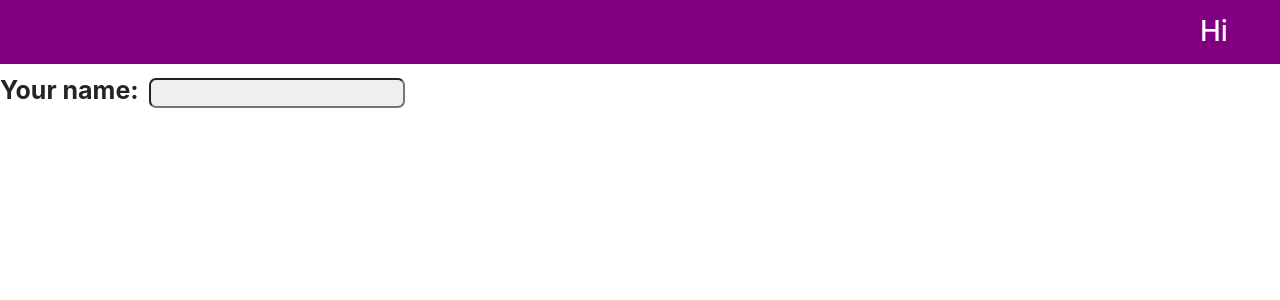
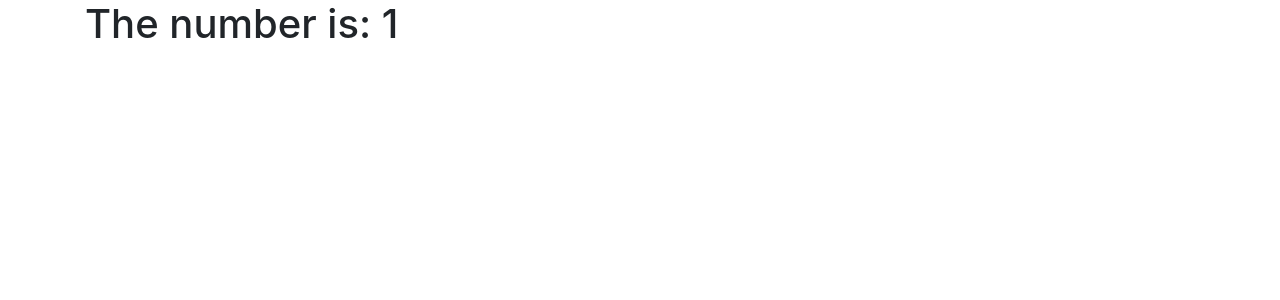
Before and after one commit to seanpranoto/luke-api-walker, a React (Create React App) app: page /1 in a window 1280 px wide. Shown: the top 300 px of the page. Built offline with nearby package versions, Linux system fonts and the light colour scheme.

Commit message:
routing practice

```diff
--- a/package.json
+++ b/package.json
@@ -3,6 +3,7 @@
   "version": "0.1.0",
   "private": true,
   "dependencies": {
+    "@reach/router": "^1.3.4",
     "@testing-library/jest-dom": "^4.2.4",
     "@testing-library/react": "^9.5.0",
     "@testing-library/user-event": "^7.2.1",
--- a/src/App.js
+++ b/src/App.js
@@ -1,17 +1,18 @@
 import React from 'react';
 import './App.css';
-import FormWrapper from "./components/FormWrapper";
-import Wrapper from "./components/Wrapper";
-import Navbar from "./components/Navbar";
-
+import { Router } from "@reach/router";
+import Home from "./components/Home";
 
 
 function App() {
   return (
-      <Wrapper>
-        <Navbar />
-        <FormWrapper />
-      </Wrapper>
+    <div className="container">
+      <Router>
+        <Home path="/home" />
+        <Home path="/:item" />
+        <Home path="/:item/:color/:bgColor" />
+      </Router>
+    </div>
   );
 }
 
--- a/src/components/ContextObject.js
+++ /dev/null
@@ -1,5 +0,0 @@
-import {createContext} from "react";
-
-const MyContext = createContext();
-
-export default MyContext;
--- a/src/components/Form.js
+++ /dev/null
@@ -1,25 +0,0 @@
-import React, {useContext} from "react";
-import Contextobject from "./ContextObject";
-
-
-const Form = () => {
-    const {setState} =useContext(Contextobject);
-    const onChange=(e)=> setState(e.target.value);
-    const labelStyle={
-        marginRight: "10px",
-        fontSize: "25px"
-    }
-    const inputStyle={
-        backgroundColor: "#efefef",
-        borderRadius: "7px"
-    }
-    return (
-        <div>
-            <label style={labelStyle } htmlFor="name"> <b> Your name: </b></label>
-            <input style={inputStyle} type="text" name="name" onChange={onChange}/>
-        </div>
-    )
-}
-
-
-export default Form;
--- a/src/components/FormWrapper.js
+++ /dev/null
@@ -1,12 +0,0 @@
-import React from "react";
-import Form from "./Form";
-
-const FormWrapper = () => {
-    return (
-        <div>
-            <Form />
-        </div>
-    )
-};
-
-export default FormWrapper;
--- /dev/null
+++ b/src/components/Home.js
@@ -0,0 +1,18 @@
+import React from "react";
+
+
+const Home = ({ item, color, bgColor }) => {
+    console.log({ item });
+    if (!item) {
+        return (<h1>Welcome</h1>);
+    } else {
+        if (isNaN(item)) {
+            return (<h1 style={color ? { color: color, backgroundColor: bgColor } : null}>The word is: {item}</h1>)
+        } else {
+            return (<h1>The number is: {item}</h1>)
+        }
+    }
+}
+
+
+export default Home;
--- a/src/components/Navbar.js
+++ /dev/null
@@ -1,18 +0,0 @@
-import React, {useContext} from "react";
-import ContextObject from "./ContextObject"
-
-const Navbar =()=>{
-    const h1Style={
-        backgroundColor: "purple",
-        color: "white",
-        padding: "15px 15px 15px 1200px"
-    }
-    const {state}=useContext(ContextObject);
-    return (
-        <div>
-            <h3 style={h1Style}>Hi {state}</h3>
-        </div>
-    );
-}
-
-export default Navbar;
--- a/src/components/Wrapper.js
+++ /dev/null
@@ -1,13 +0,0 @@
-import React, { useState } from "react";
-import ContextObject from "./ContextObject"
-
-const Wrapper = ({children}) => {
-    const [state, setState]=useState("")
-    return (
-        <ContextObject.Provider value={{state, setState}}>
-            {children}
-        </ContextObject.Provider>
-    );
-};
-
-export default Wrapper;
```
Also changed, not shown: 1 other file (tests, documents, lock files or other folders).
